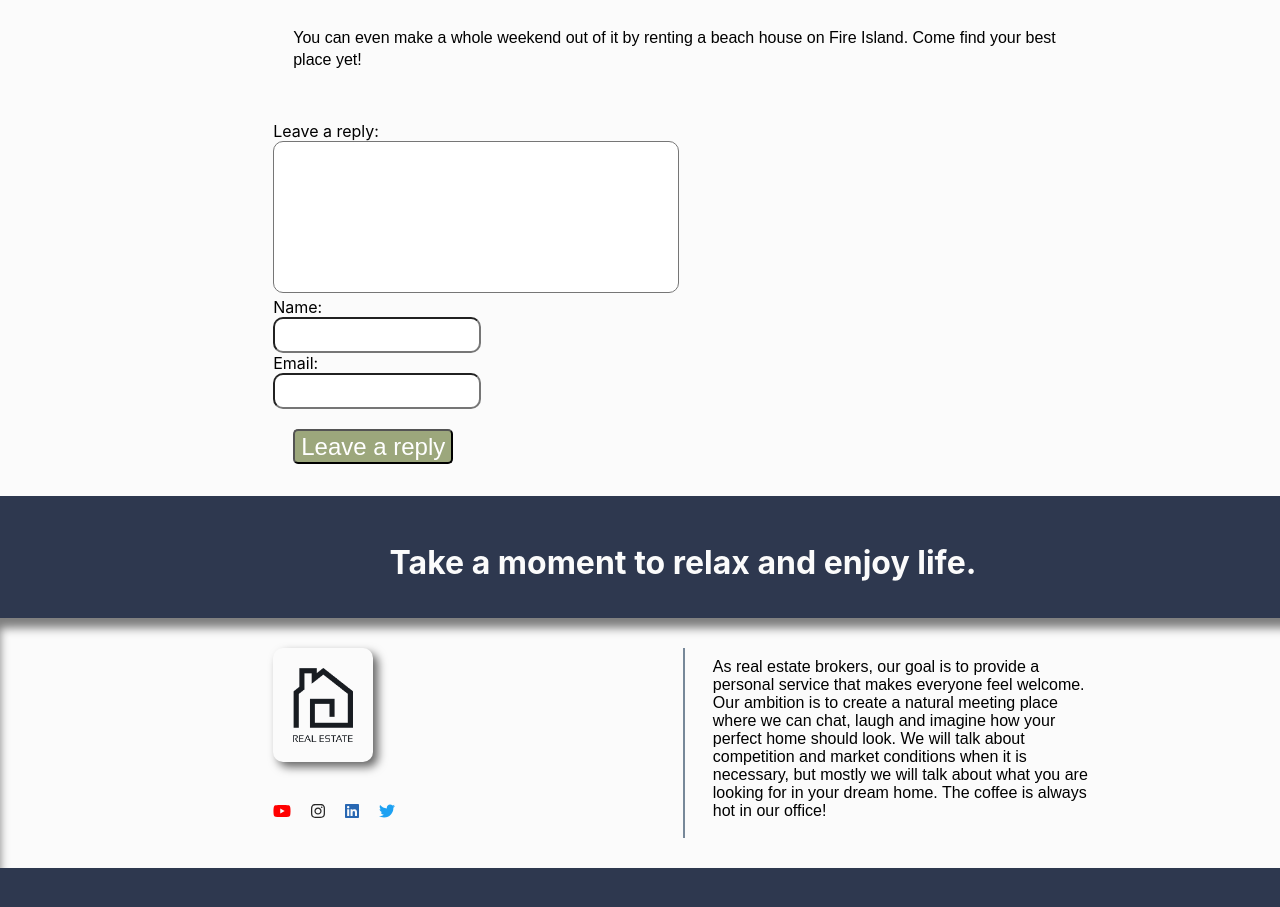
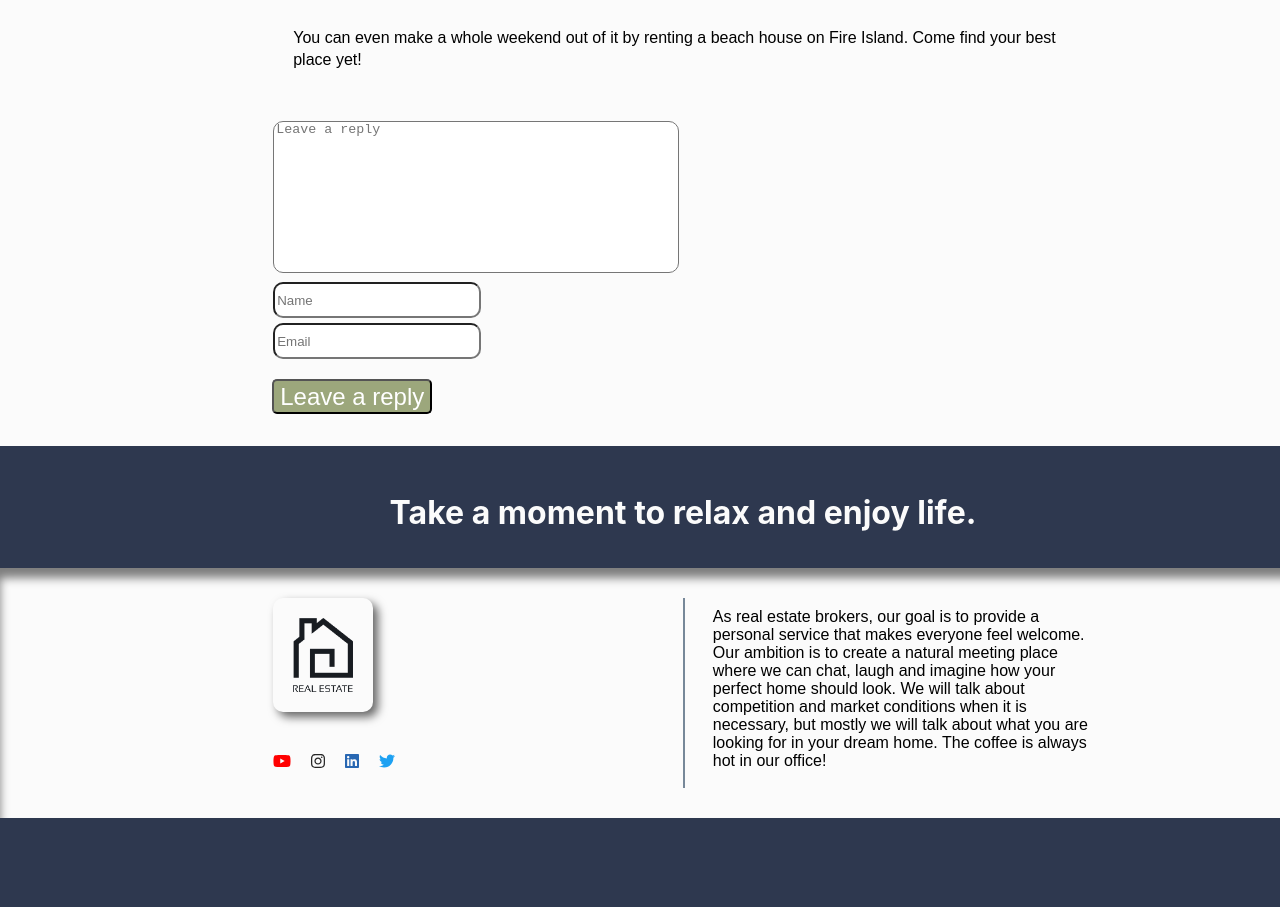
Before and after one commit to Oggilit0/Real-estate, a React (Create React App) app: page /blogpost2 in a window 1280 px wide. Shown: the part 1342-2249 px from the top of the page. Built offline with nearby package versions, Linux system fonts and the light colour scheme.

Commit message:
changed reply form and replybutton in blogpost

```diff
--- a/src/components/Blog/BlogPost1.js
+++ b/src/components/Blog/BlogPost1.js
@@ -27,23 +27,20 @@ const BlogPost1 = (item) => {
           are still to come. <br /><br />  And when the day comes that I'm standing on top of it all, with
           my clients by my side and my kids playing around, i know this is going to be where i belong.'</p>
       <div className="replyForm">
-        <div>
-          <label id="reply">Leave a reply:</label>
+        <div id = "replyInputs">
+        <textarea id="replyBox" placeholder="Leave a reply"/>
         </div>
-        <textarea id="replyBox"></textarea>
-        <div>
-          <label id="name">Name:</label>
+        <div id = "replyInputs">
+        <input id="nameBox" placeholder="Name"/>
         </div>
-        <input id="nameBox"></input>
-        <div>
-          <label id="email">Email:</label>
-        </div>
-        <input id="emailBox"></input>
+        <div id = "replyInputs">
+        <input id="emailBox" placeholder="Email"/>
       </div>
       <div id="reply-btn">
       <ReusableButton title="Leave a reply"></ReusableButton>
       </div>
     </div>
+    </div>
   );
 };
 export default BlogPost1;
--- a/src/components/Blog/BlogPost2.js
+++ b/src/components/Blog/BlogPost2.js
@@ -31,18 +31,15 @@ const BlogPost2 = (item) => {
             You can even make a whole weekend out of it by renting a beach house on Fire
              Island. Come find your best place yet!</p>
       <div className="replyForm">
-        <div>
-          <label id="reply">Leave a reply:</label>
+      <div id = "replyInputs">
+        <textarea id="replyBox" placeholder="Leave a reply"/>
         </div>
-        <textarea id="replyBox"></textarea>
-        <div>
-          <label id="name">Name:</label>
+        <div id = "replyInputs">
+        <input id="nameBox" placeholder="Name"/>
         </div>
-        <input id="nameBox"></input>
-        <div>
-          <label id="email">Email:</label>
-        </div>
-        <input id="emailBox"></input>
+        <div id = "replyInputs">
+        <input id="emailBox" placeholder="Email"/>
+      </div>
       </div>
       <div id="reply-btn">
       <ReusableButton title="Leave a reply"></ReusableButton>
--- a/src/components/Blog/BlogPost3.js
+++ b/src/components/Blog/BlogPost3.js
@@ -34,18 +34,15 @@ const BlogPost3 = (item) => {
              always important to make sure that you have given all possible customers
              what they want</p>
       <div className="replyForm">
-        <div>
-          <label id="reply">Leave a reply:</label>
+      <div id = "replyInputs">
+        <textarea id="replyBox" placeholder="Leave a reply"/>
         </div>
-        <textarea id="replyBox"></textarea>
-        <div>
-          <label id="name">Name:</label>
+        <div id = "replyInputs">
+        <input id="nameBox" placeholder="Name"/>
         </div>
-        <input id="nameBox"></input>
-        <div>
-          <label id="email">Email:</label>
-        </div>
-        <input id="emailBox"></input>
+        <div id = "replyInputs">
+        <input id="emailBox" placeholder="Email"/>
+      </div>
       </div>
       <div id="reply-btn">
       <ReusableButton title="Leave a reply"></ReusableButton>
--- a/src/stylesheets/Articles.css
+++ b/src/stylesheets/Articles.css
@@ -49,6 +49,6 @@ a:hover{
 #service-img{
   width: 100%;
   height: 150px;
-  object-fit:fill;
+  object-fit:fit;
   border-radius: 10px 10px 0 0;
 }
--- a/src/stylesheets/BlogPost.css
+++ b/src/stylesheets/BlogPost.css
@@ -4,10 +4,12 @@
   padding-top: 0;
   padding-bottom: 0;
   resize: none;
+  margin-bottom: 5px;
 }
 
 #nameBox{
 width: 200px;
+margin-bottom: 5px;
 }
 
 #emailBox{
@@ -26,3 +28,7 @@ width: 200px;
   letter-spacing: 0.2;
   line-height: 140%;
 }
+
+#reply-btn{
+  margin-left: -21px;
+}
```
